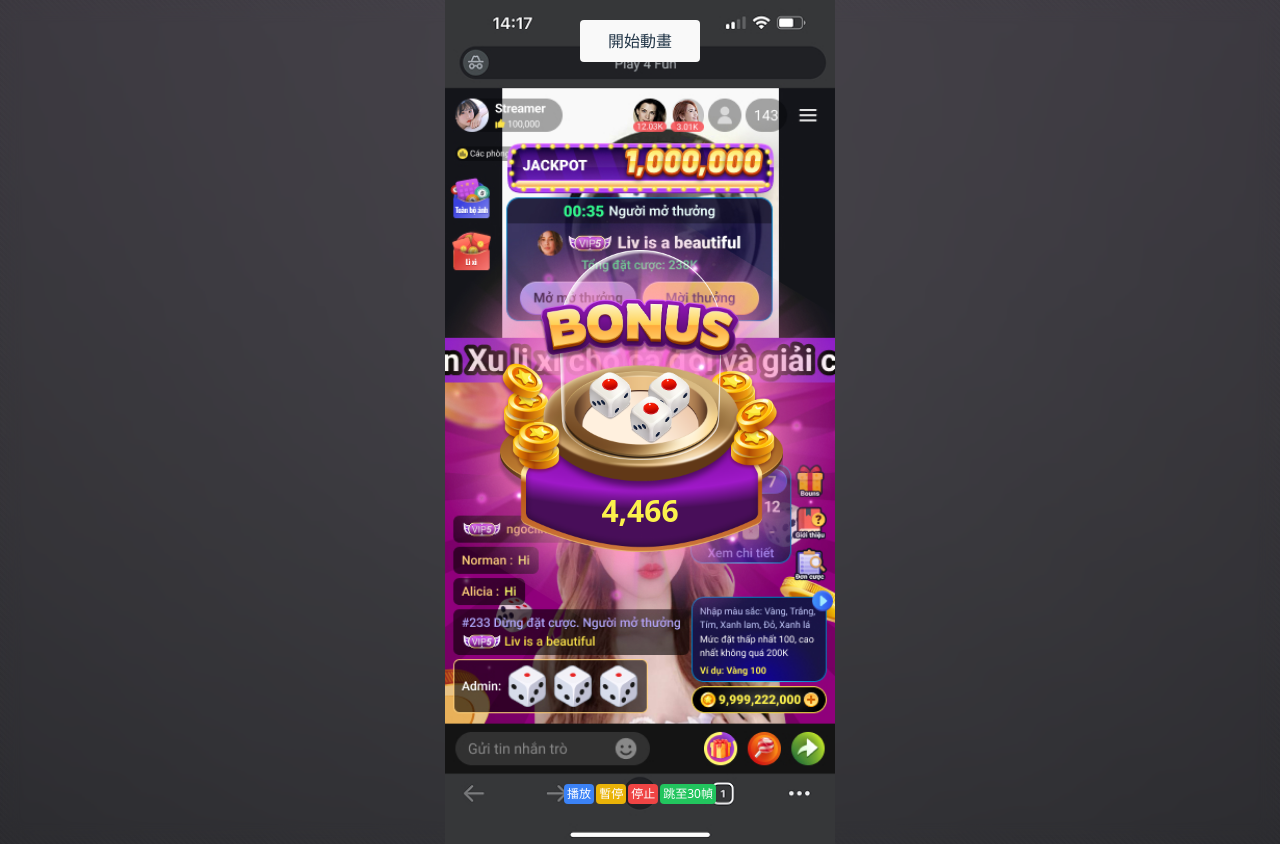
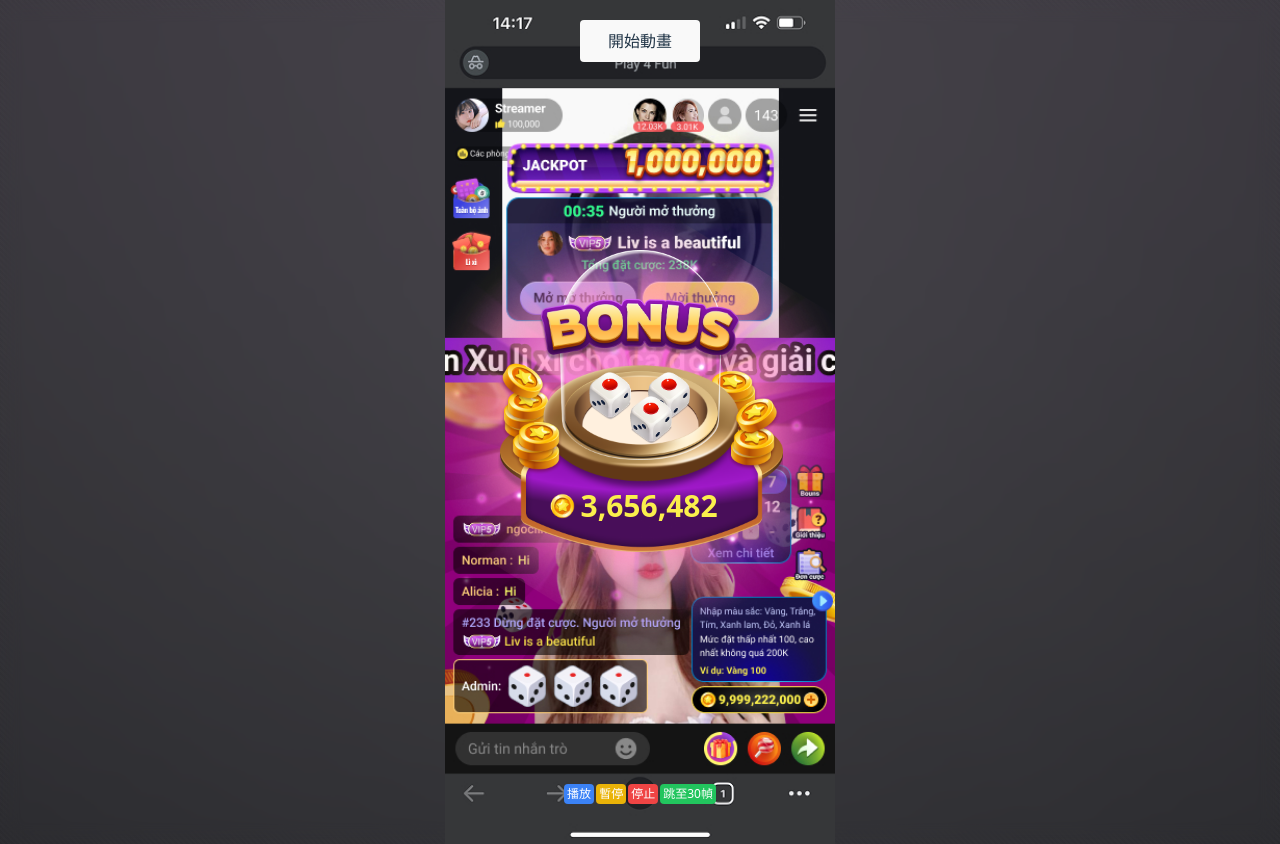
Before and after one commit to a23246542/bonus-demo, a React (Vite) app: page / in a window 1280 px wide. Both pictures are taken after a click on the button "開始動畫". Built offline with nearby package versions, Linux system fonts and the light colour scheme.

Commit message:
feat: add star coin and double images to AnimationDemo component; update animation controls for new visuals

```diff
--- a/src/components/AnimationDemo.tsx
+++ b/src/components/AnimationDemo.tsx
@@ -11,6 +11,7 @@ import {
   Variants,
   AnimationControls,
   AnimatePresence,
+  m,
 } from "framer-motion";
 import BonusBackground from "./BonusBackground";
 import LottieOverlay, { LottieControlsRef } from "./LottieOverlay";
@@ -18,6 +19,8 @@ import DiceGroup from "./DiceGroup";
 import AmountDisplay from "./AmountDisplay";
 import jackpotBg from "../assets/JACKPOT.jpg";
 import apertureSrc from "../assets/aperture.png"; // 直接引入光圈圖片
+import starCoin from "../assets/star-coin.png"; // 直接引入星星硬幣圖片
+import double from "../assets/x2.png"; // 直接引入雙倍圖片
 import { useAnimationSequence } from "../hooks/useAnimationSequence";
 import ProjectileAnimation from "./ProjectileAnimation"; // 從新檔案匯入
 import CountUp from "./CountUp";
@@ -29,8 +32,8 @@ type ComponentType =
   | "dice"
   | "lottie"
   | "amount"
-  | "projectile";
-
+  | "projectile"
+  | "double";
 /**
  * 定義各種動畫變體
  */
@@ -93,12 +96,36 @@ const amountVariants: Variants = {
     // y: 0,
     // transition: { duration: 0.1, ease: "easeOut" },
   },
+  moveLeft: {
+    x: -20,
+    transition: {
+      duration: 0.3,
+      // ease: "easeOut",
+      // delay: 0.5,
+    },
+  },
 };
 
 const projectileVariants: Variants = {
   hidden: { opacity: 0 },
   visible: { opacity: 1 },
 };
+
+const doubleVariants: Variants = {
+  hidden: { opacity: 0, y: 0 },
+  visible: {
+    opacity: 1,
+    y: -2,
+    scale: [1, 1.7, 1],
+    // transition: { duration: 0.7, ease: "easeOut" },
+    transition: {
+      duration: 0.3, // 總持續時間 0.7 秒
+      times: [0, 0.385, 1], // 第一段佔 28.5%（約 0.2 秒），第二段佔剩下 71.5%（約 0.5 秒）
+      ease: "easeInOut",
+    },
+  },
+};
+
 // 主要容器動畫變體
 const containerVariants: Variants = {
   hidden: { opacity: 0, scale: 0.9 },
@@ -127,6 +154,7 @@ const AnimationDemo: React.FC = () => {
   const lottieControls = useAnimationControls();
   const amountControls = useAnimationControls();
   const projectileControls = useAnimationControls(); // 新增拋物線動畫控制器
+  const doubleControls = useAnimationControls();
 
   // 控制整個容器的顯示狀態
   const [showContainer, setShowContainer] = useState(false);
@@ -149,6 +177,7 @@ const AnimationDemo: React.FC = () => {
       lottie: lottieControls,
       amount: amountControls,
       projectile: projectileControls,
+      double: doubleControls,
     }),
     [
       apertureControls,
@@ -157,6 +186,7 @@ const AnimationDemo: React.FC = () => {
       lottieControls,
       amountControls,
       projectileControls,
+      doubleControls,
     ]
   );
 
@@ -216,6 +246,10 @@ const AnimationDemo: React.FC = () => {
             console.log("CountUp 動畫開始啟動");
             // }, 300);
           });
+
+          await controls.amount.start("moveLeft");
+          await controls.double.start("visible");
+          await new Promise((resolve) => setTimeout(resolve, 500));
 
           console.log("金額階段完全結束，準備進入下一階段");
         } catch (err) {
@@ -499,7 +533,8 @@ const AnimationDemo: React.FC = () => {
 
               {/* 金額 */}
               <motion.div
-                className="absolute top-245 left-0 right-0 mx-auto"
+                // className="absolute top-240 left-0 right-0 mx-auto"
+                className="absolute top-240 left-[6%] right-0 mx-auto"
                 style={{
                   width: "100%",
                   display: "flex",
@@ -509,9 +544,11 @@ const AnimationDemo: React.FC = () => {
                 animate={amountControls}
                 variants={amountVariants}
               >
+                <div className="flex items-center">
+                  <img src={starCoin} className="w-26 h-26 mr-5" />
                   <CountUp
-                  to={9999}
-                  // to={100}
+                    to={9999999}
+                    // to={19999}
                     duration={4}
                     separator=","
                     startWhen={startCountUp}
@@ -527,6 +564,15 @@ const AnimationDemo: React.FC = () => {
                       }
                     }}
                   />
+                  <motion.img
+                    src={double}
+                    // className="w-38 h-23 ml-5"
+                    className="w-42 h-28 ml-5"
+                    initial="hidden"
+                    variants={doubleVariants}
+                    animate={doubleControls}
+                  />
+                </div>
               </motion.div>
             </motion.div>
           </motion.div>
--- a/src/components/ProjectileAnimation.tsx
+++ b/src/components/ProjectileAnimation.tsx
@@ -83,7 +83,7 @@ const ProjectileAnimation: React.FC<ProjectileAnimationProps> = ({
   // 追蹤動畫是否已完成
   const [isCompleted, setIsCompleted] = useState(false);
 
-  console.log(`isVisible: ${isVisible}, isCompleted: ${isCompleted}`);
+  // console.log(`isVisible: ${isVisible}, isCompleted: ${isCompleted}`);
 
   // 當元件顯示時開始動畫
   useEffect(() => {
```
Also changed, not shown: src/assets/star-coin.png (added), src/assets/x2.png (added). Lines whose indentation alone changed are shown as unchanged.
